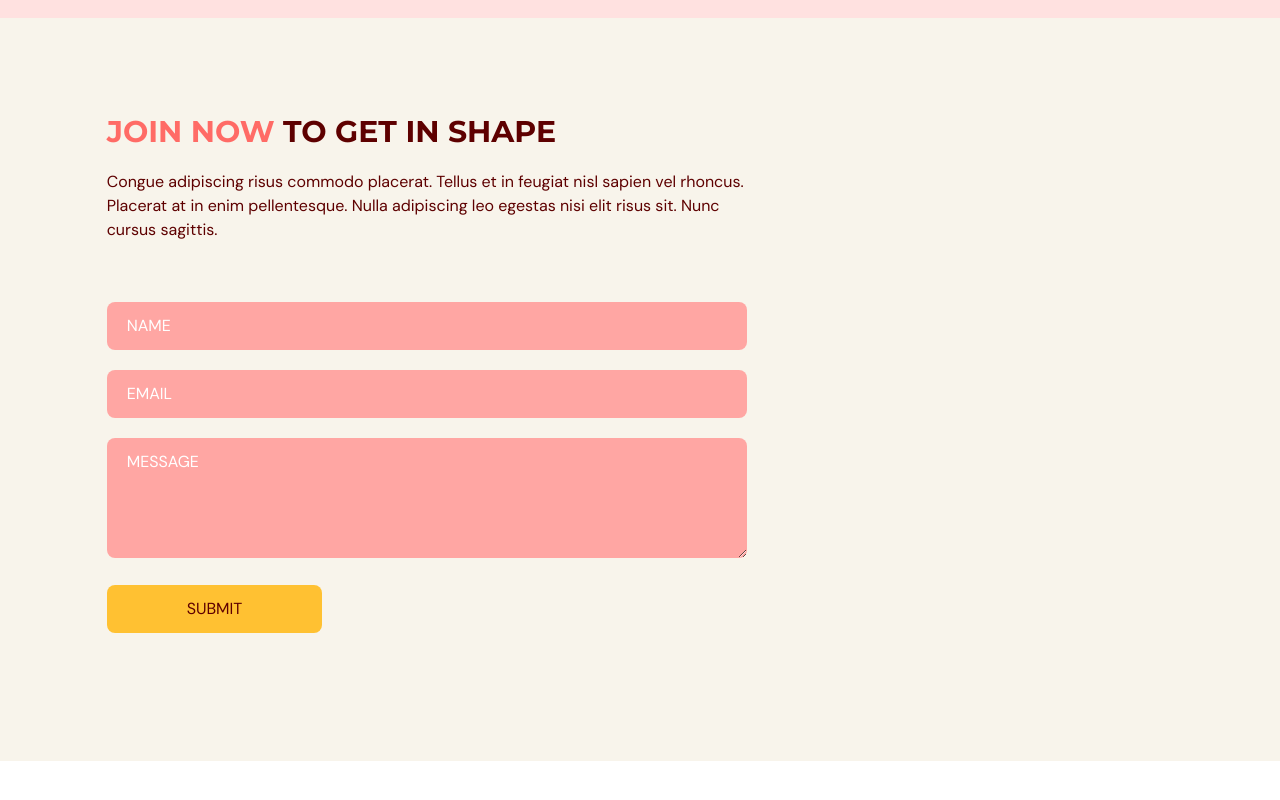
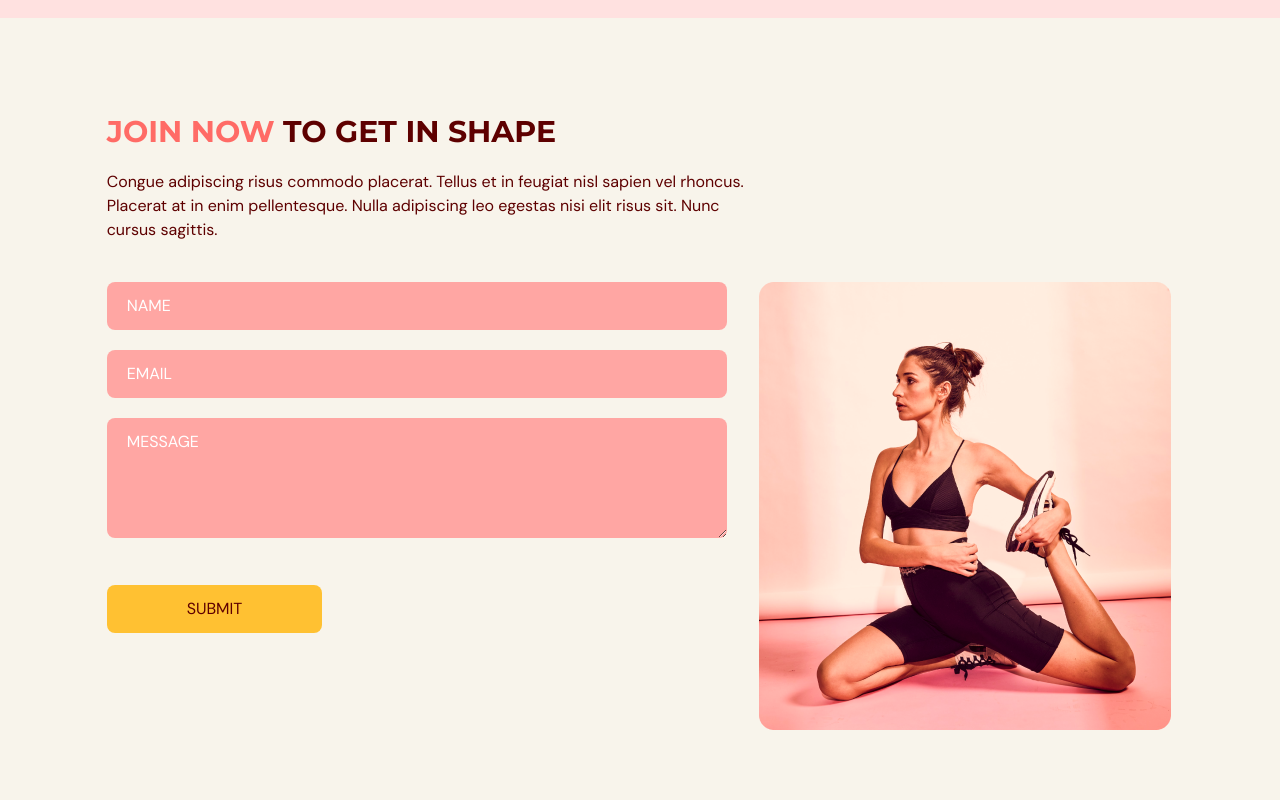
Before and after one commit to Vishall001/Fitness_App, a React (Vite) app in the folder fitness_app/: page / in a window 1280 px wide. Shown: the part 2921-3721 px from the top of the page. Before the commit the page ends 3682 px from the top, so only its background shows below. Built offline with nearby package versions, Linux system fonts and the light colour scheme.

Commit message:
Made the contact us section

```diff
--- a/fitness_app/src/component/contectUs/index.tsx
+++ b/fitness_app/src/component/contectUs/index.tsx
@@ -8,7 +8,7 @@
     setSelectedPage:(value:SelectedPage)=>void
 }
 const ContactUs = ({setSelectedPage}:Props) => {
-    const InputStyles =`mt-5 w-full rounded-lg bg-primary-300 px-5 py-3 placeholder-white`
+    const InputStyles =`mb-5 w-full rounded-lg bg-primary-300 px-5 py-3 placeholder-white`
     const {
         register,
         trigger,
@@ -118,6 +118,21 @@
               </button>
              </form>
             </motion.div>
+
+            <motion.div className='relative mt-16 basis-2/5 md:mt-0'
+             initial="hidden"
+             whileInView="visible"
+             viewport={{once:true,amount:0.5}}
+             transition={{delay:0.2,duration:0.5}}
+             variants={{
+                hidden :{opacity:0,y:60},
+                visible:{opacity:1,y:0}
+             }}
+            >
+           <div className='md:before:content-evolvetext w-full before:absolute before:-bottom-20 before:-right-10 before:z-[-1]'>
+            <img src={ContactUsPageGraphic} alt="Contact US" />
+           </div>
+            </motion.div>
            </div>
         </motion.div>
 
```
